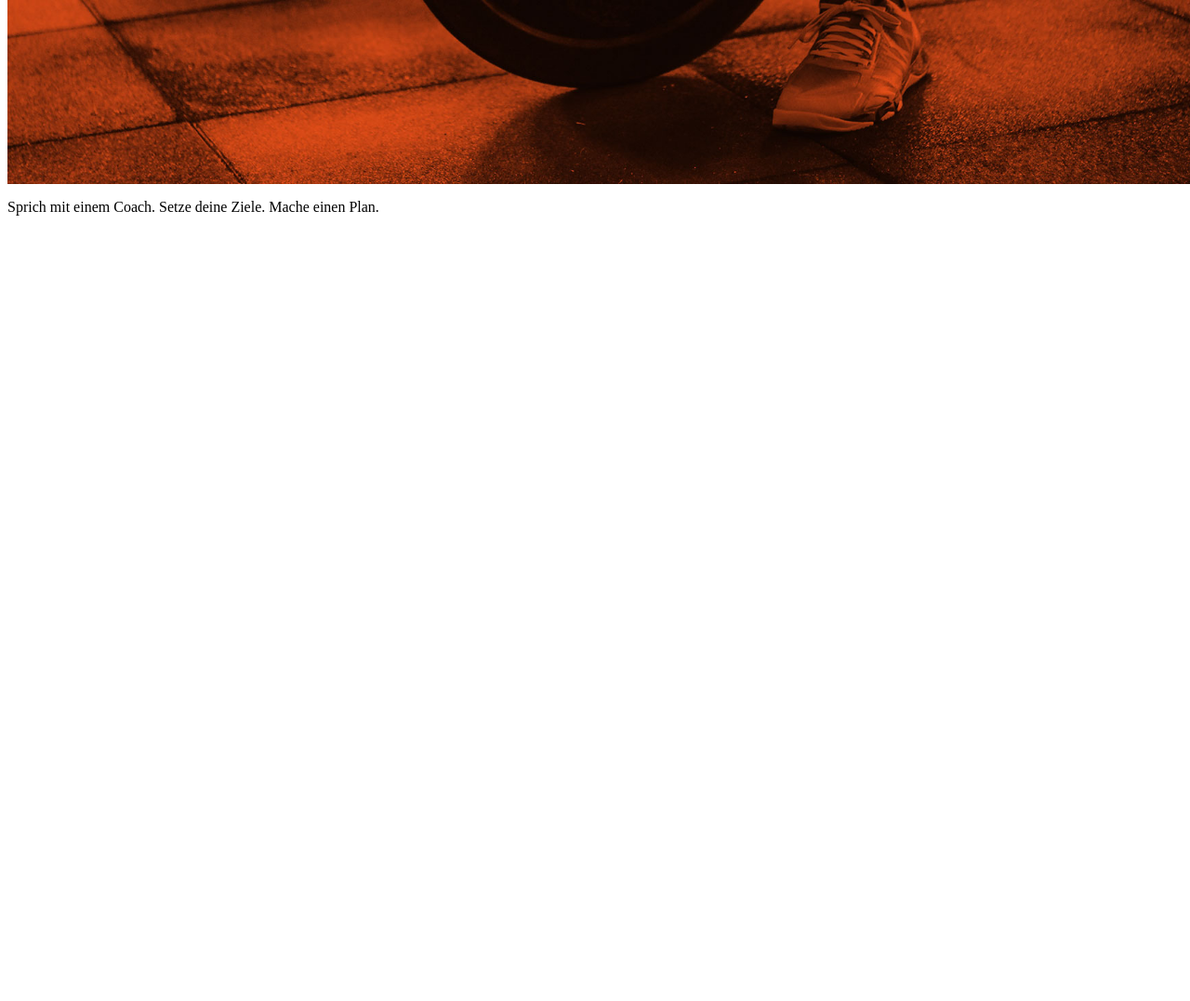
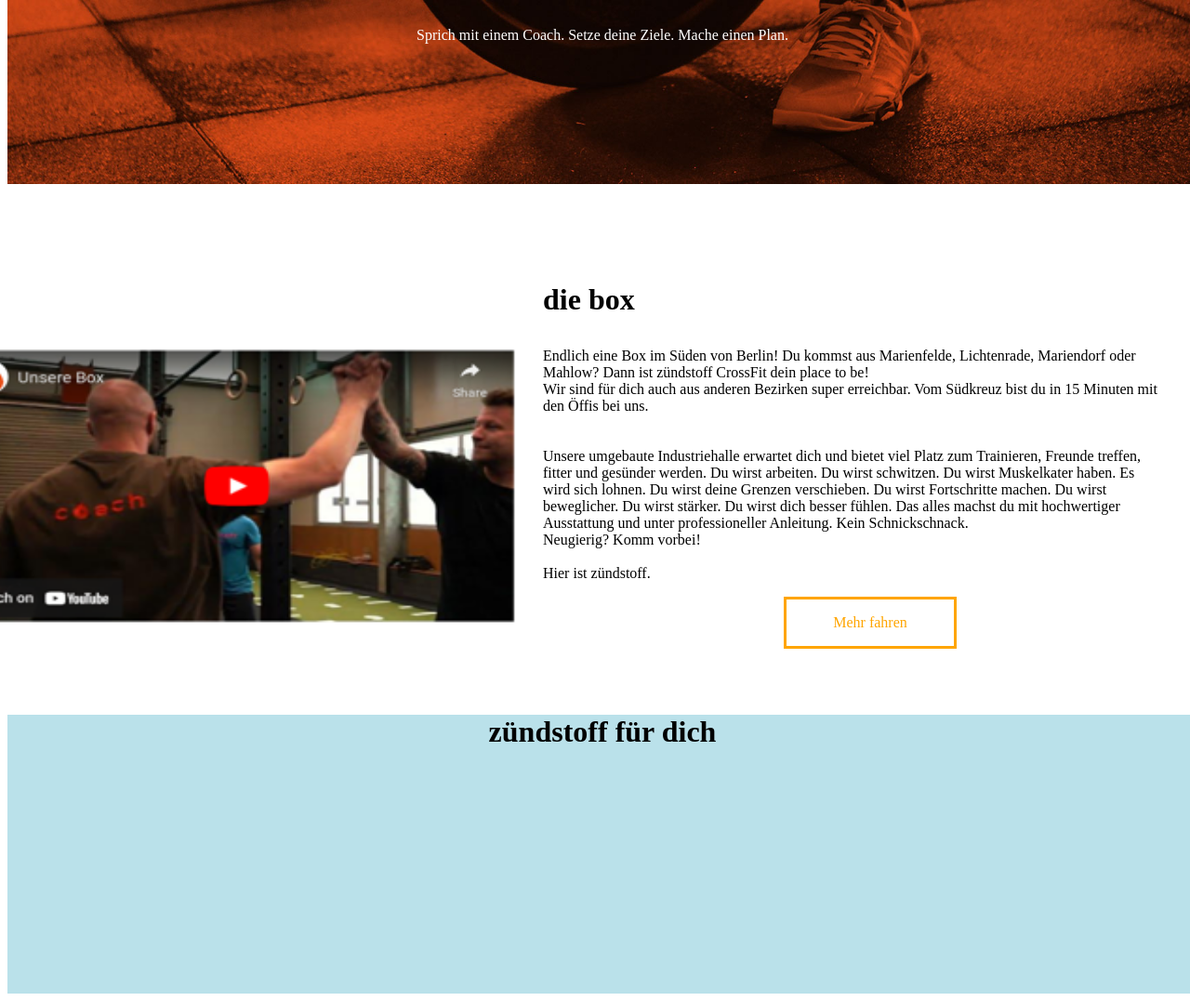
Before and after one commit to tothgergogithub/TG_zundstoff, a plain HTML site: page index.html in a window 1280 px wide. Shown: the part 500-1577 px from the top of the page at 93% size. Before the commit the page ends 800 px from the top, so only its background shows below. Drawn offline with Linux system fonts and the light colour scheme.

Commit message:
bemutat_kesz

```diff
--- a/index.html
+++ b/index.html
@@ -33,9 +33,34 @@
         <li id="intro_2">Free intro</li>
 
     </ul>
+    <div id="fejlec_szoveg">
+        <p>Sprich mit einem Coach. Setze deine Ziele. Mache einen Plan.</p>
+    </div>
 </div>
-<div id="fejlec_szoveg">
-    <p>Sprich mit einem Coach. Setze deine Ziele. Mache einen Plan.</p>
+    <div id="bemutat">
+    <div id="bemutat_bal"><img src="képek/Képernyőkép 2024-11-28 081252.png" alt="" id="bemutat_bal_kep"></div>
+    <div id="bemutat_jobb">
+        <h1 id="bemutat_jobb_cim">die box</h1>
+
+    <p id="bemutat_jobb_szoveg">Endlich eine Box im Süden von Berlin! Du kommst aus Marienfelde, Lichtenrade, Mariendorf oder Mahlow? Dann ist zündstoff CrossFit dein place to be! <br>
+    Wir sind für dich auch aus anderen Bezirken super erreichbar. Vom Südkreuz bist du in 15 Minuten mit den Öffis bei uns. <br> <br> <br>
+
+Unsere umgebaute Industriehalle erwartet dich und bietet viel Platz zum Trainieren, Freunde treffen, fitter und gesünder werden.
+Du wirst arbeiten. Du wirst schwitzen. Du wirst Muskelkater haben. Es wird sich lohnen. Du wirst deine Grenzen verschieben. Du wirst Fortschritte machen. Du wirst beweglicher. Du wirst stärker. Du wirst dich besser fühlen.
+Das alles machst du mit hochwertiger Ausstattung und unter professioneller Anleitung. Kein Schnickschnack. <br>
+Neugierig? Komm vorbei! <br> <br>
+Hier ist zündstoff.  </p>
+<div id="narancs_tabla"><p id="tabla_szoveg">  Mehr fahren </p></div>
+</div>
+
+</div>
+<div id="menu">
+    <div id="menu_felso">
+    <h1>zündstoff für dich</h1>
+
+</div>
+</div>
+
 
 </div>
 </div>
--- a/zundstoff.css
+++ b/zundstoff.css
@@ -73,3 +73,52 @@ li{
     height: 40px;
     padding-top: 10px;
 }
+#bemutat{
+    height: 550px;
+    display: flex;
+
+}
+#bemutat_bal{
+    width: 45%;
+
+}
+#bemutat_bal_kep{
+    width: 600px;
+    height: 300px;
+    margin-top: 30%;
+    margin-right: 5%;
+    float: right;
+
+}
+#bemutat_jobb{
+    width: 55%;
+    display: block;
+
+}
+#bemutat_jobb_cim{
+    float: left;
+    margin-top: 15%;
+}
+#bemutat_jobb_szoveg{
+    width: 95%;
+    margin-top: 25%;
+}
+#narancs_tabla{
+    border: solid;
+    border-color: orange;
+    width: 180px;
+    margin: auto;
+}
+#tabla_szoveg{
+    color: orange;
+    text-align: center;
+
+}
+#menu{
+    height: 300px;
+    background-color: rgb(186,225,234);
+}
+#menu_felso{
+
+    text-align: center;
+}
```
Also changed, not shown: képek/Képernyőkép 2024-11-28 081252.png (added).
